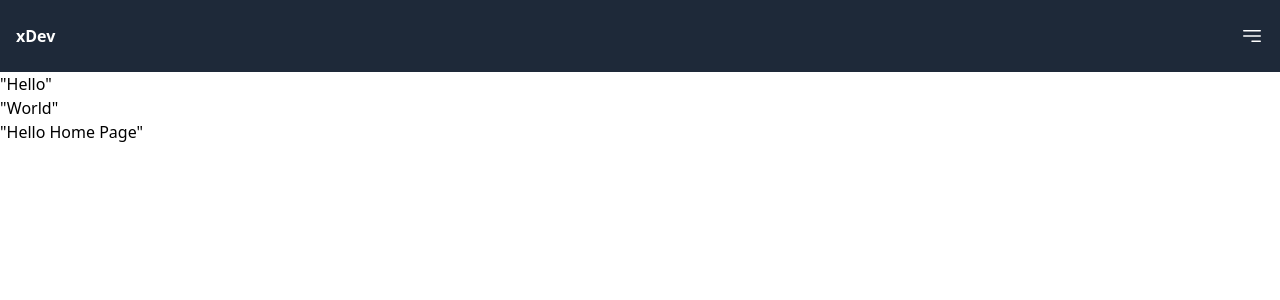
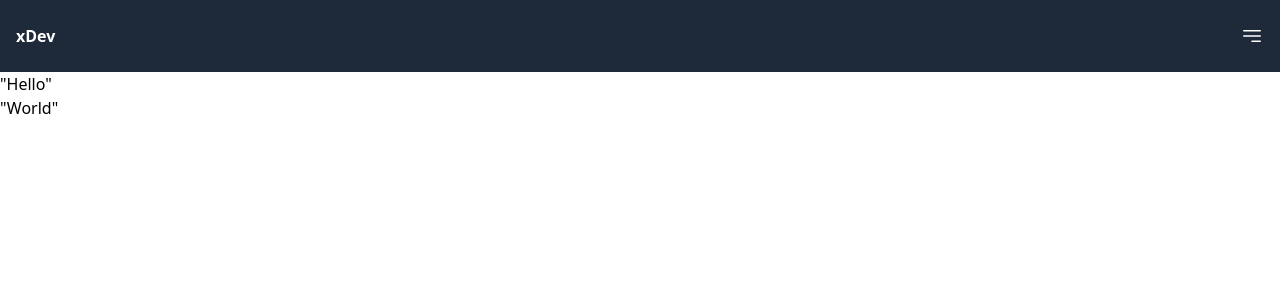
Before and after one commit to luciferdk/Dhrup-Sinha, a Next.js app: page / in a window 1280 px wide. Shown: the top 300 px of the page. Built offline with nearby package versions, Linux system fonts and the light colour scheme.

Commit message:
remote extra component from homePage coz nextjs not alloud

```diff
--- a/app/page.tsx
+++ b/app/page.tsx
@@ -3,24 +3,11 @@ import NavbarLayout from "../component/navlayout/navlayout";
 
 export default function Home() {
   return (
-    <div className="   ">
       <NavbarLayout>
       <p>{`"Hello"`}</p>
       <p>{`"World"`}</p>
 
-      <HomePage />
       </NavbarLayout>
-    </div>
+
   );
 }
-
-
-export function HomePage () {
-  return (
-    <div>
-     <p>{`"Hello Home Page"`}</p>
-
-
-    </div>
-  )
-}
```
